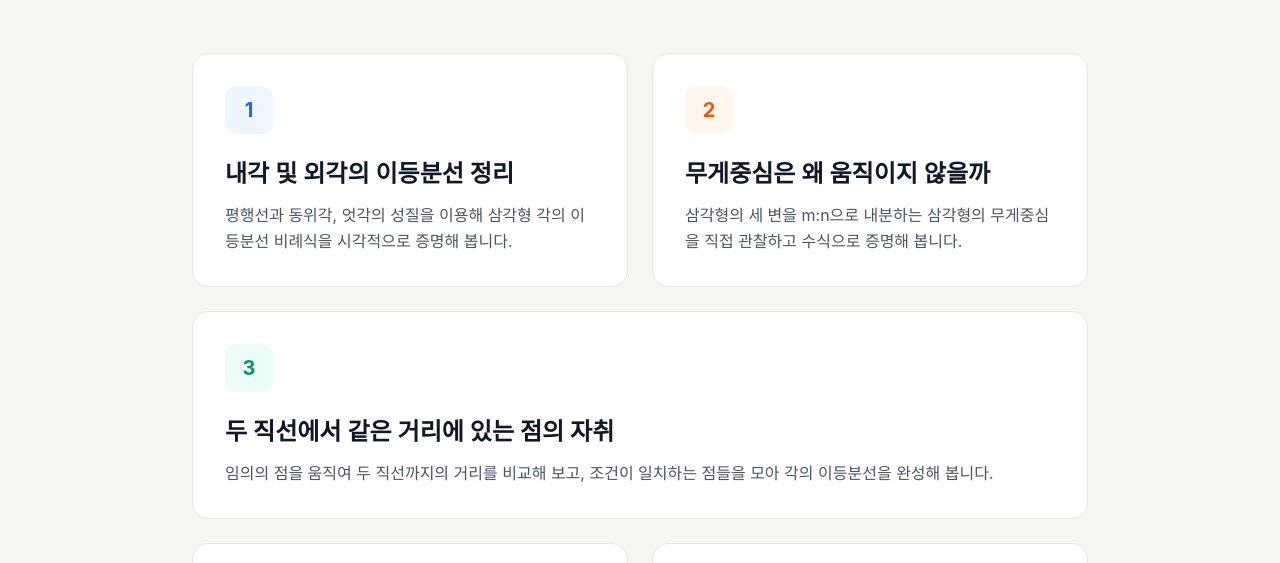
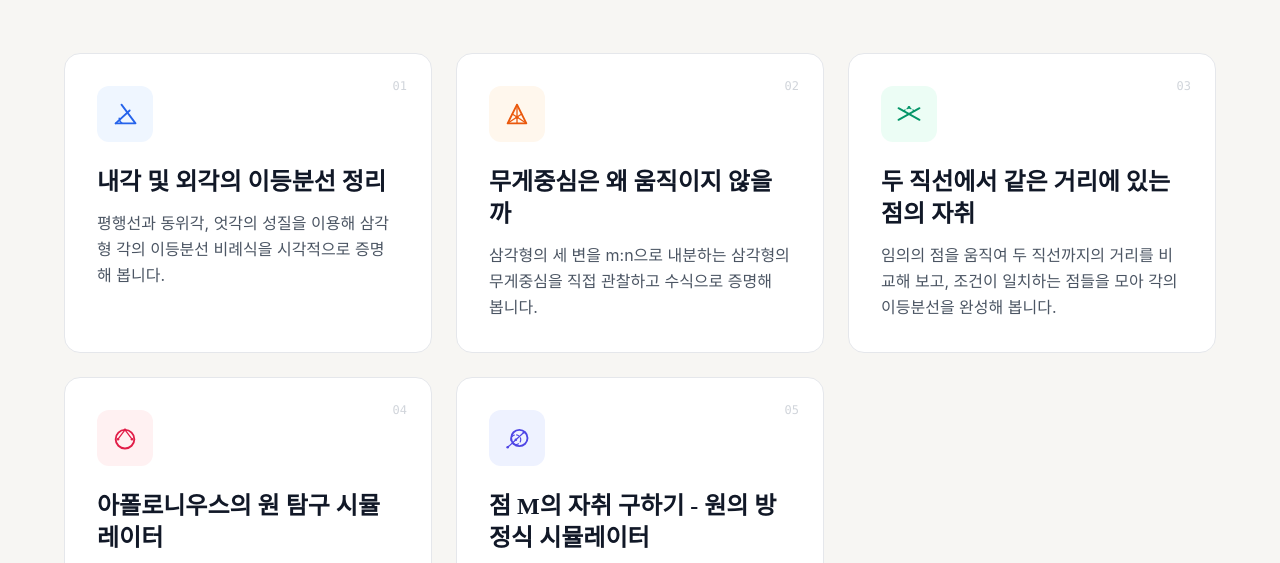
Before and after one commit to atom-02/math01, a plain HTML site: page index.html in a window 1280 px wide. Shown: the part 208-771 px from the top of the page. Drawn offline with nearby package versions, Linux system fonts and the light colour scheme; a web font is replaced by a local one.

Commit message:
index.html을 데스크톱 3열 / 모바일 1열 그리드로 변경
- lg 화면에서 3열, 모바일에서 1열로 전환되도록 그리드 수정
- 카드 상단 숫자 배지를 주제별 SVG 아이콘으로 교체 (기존 배지는 우측 상단 번호로 유지)
- 전체 폭을 max-w-6xl로 확장해 3열 레이아웃에 맞춤

Co-Authored-By: Claude Sonnet 5 <noreply@anthropic.com>
Claude-Session: https://claude.ai/code/session_018LNYsb8XMBCt6D2YsqWm4F

```diff
--- a/index.html
+++ b/index.html
@@ -15,46 +15,87 @@
     </style>
 </head>
 <body class="text-gray-800 p-6 sm:p-10">
-    <div class="max-w-4xl mx-auto">
+    <div class="max-w-6xl mx-auto">
         <header class="text-center mb-14 border-b border-gray-300 pb-10">
             <div class="text-sm tracking-widest text-gray-500 mb-3 uppercase font-mono">고등학교 1학년 수학</div>
             <h1 class="text-4xl sm:text-5xl font-bold text-gray-900 mb-4 title-font">인터랙티브 수학 학습터</h1>
             <p class="text-gray-600 text-lg">직접 만져보고 눈으로 확인하며 수학의 원리를 이해해 봅시다.</p>
         </header>
 
-        <div class="grid grid-cols-1 md:grid-cols-2 gap-6">
+        <div class="grid grid-cols-1 md:grid-cols-2 lg:grid-cols-3 gap-6">
 
             <!-- App 1: 각의 이등분선 -->
-            <a href="angle-bisector.html" class="block bg-white p-8 rounded-2xl border border-gray-200 transition-all duration-300 card-hover">
-                <div class="w-12 h-12 bg-blue-50 text-blue-600 rounded-xl flex items-center justify-center font-bold text-xl mb-6">1</div>
+            <a href="angle-bisector.html" class="group relative block bg-white p-8 rounded-2xl border border-gray-200 transition-all duration-300 card-hover">
+                <span class="absolute top-6 right-6 text-xs font-mono text-gray-300">01</span>
+                <div class="w-14 h-14 bg-blue-50 text-blue-600 rounded-xl flex items-center justify-center mb-6">
+                    <svg viewBox="0 0 24 24" fill="none" stroke="currentColor" stroke-width="1.6" stroke-linecap="round" stroke-linejoin="round" class="w-7 h-7">
+                        <path d="M4 20 L21 20 L9 4" />
+                        <path d="M4 20 L16 9" />
+                        <path d="M9.5 20 A6 6 0 0 1 7 15.5" stroke-width="1.2" />
+                    </svg>
+                </div>
                 <h2 class="text-2xl font-bold text-gray-900 mb-3 title-font">내각 및 외각의 이등분선 정리</h2>
                 <p class="text-gray-600 leading-relaxed">평행선과 동위각, 엇각의 성질을 이용해 삼각형 각의 이등분선 비례식을 시각적으로 증명해 봅니다.</p>
             </a>
 
             <!-- App 2: 무게중심 -->
-            <a href="centroid.html" class="block bg-white p-8 rounded-2xl border border-gray-200 transition-all duration-300 card-hover">
-                <div class="w-12 h-12 bg-orange-50 text-orange-600 rounded-xl flex items-center justify-center font-bold text-xl mb-6">2</div>
+            <a href="centroid.html" class="group relative block bg-white p-8 rounded-2xl border border-gray-200 transition-all duration-300 card-hover">
+                <span class="absolute top-6 right-6 text-xs font-mono text-gray-300">02</span>
+                <div class="w-14 h-14 bg-orange-50 text-orange-600 rounded-xl flex items-center justify-center mb-6">
+                    <svg viewBox="0 0 24 24" fill="none" stroke="currentColor" stroke-width="1.6" stroke-linecap="round" stroke-linejoin="round" class="w-7 h-7">
+                        <path d="M12 4 L4 20 L20 20 Z" />
+                        <path d="M12 4 L12 20 M4 20 L16 12 M20 20 L8 12" stroke-width="1.1" />
+                        <circle cx="12" cy="14.7" r="1.3" fill="currentColor" stroke="none" />
+                    </svg>
+                </div>
                 <h2 class="text-2xl font-bold text-gray-900 mb-3 title-font">무게중심은 왜 움직이지 않을까</h2>
                 <p class="text-gray-600 leading-relaxed">삼각형의 세 변을 m:n으로 내분하는 삼각형의 무게중심을 직접 관찰하고 수식으로 증명해 봅니다.</p>
             </a>
 
             <!-- App 3: 자취의 방정식 -->
-            <a href="locus-of-equidistant-point.html" class="block bg-white p-8 rounded-2xl border border-gray-200 transition-all duration-300 card-hover md:col-span-2">
-                <div class="w-12 h-12 bg-emerald-50 text-emerald-600 rounded-xl flex items-center justify-center font-bold text-xl mb-6">3</div>
+            <a href="locus-of-equidistant-point.html" class="group relative block bg-white p-8 rounded-2xl border border-gray-200 transition-all duration-300 card-hover">
+                <span class="absolute top-6 right-6 text-xs font-mono text-gray-300">03</span>
+                <div class="w-14 h-14 bg-emerald-50 text-emerald-600 rounded-xl flex items-center justify-center mb-6">
+                    <svg viewBox="0 0 24 24" fill="none" stroke="currentColor" stroke-width="1.6" stroke-linecap="round" stroke-linejoin="round" class="w-7 h-7">
+                        <path d="M3 7 L21 17" />
+                        <path d="M3 17 L21 7" />
+                        <circle cx="12" cy="6.4" r="1.2" fill="currentColor" stroke="none" />
+                        <path d="M12 6.4 L7.2 9.4 M12 6.4 L16.8 9.4" stroke-width="1.1" stroke-dasharray="2 2" />
+                    </svg>
+                </div>
                 <h2 class="text-2xl font-bold text-gray-900 mb-3 title-font">두 직선에서 같은 거리에 있는 점의 자취</h2>
                 <p class="text-gray-600 leading-relaxed">임의의 점을 움직여 두 직선까지의 거리를 비교해 보고, 조건이 일치하는 점들을 모아 각의 이등분선을 완성해 봅니다.</p>
             </a>
 
             <!-- App 4: 아폴로니우스의 원 -->
-            <a href="m54_10.html" class="block bg-white p-8 rounded-2xl border border-gray-200 transition-all duration-300 card-hover">
-                <div class="w-12 h-12 bg-rose-50 text-rose-600 rounded-xl flex items-center justify-center font-bold text-xl mb-6">4</div>
+            <a href="m54_10.html" class="group relative block bg-white p-8 rounded-2xl border border-gray-200 transition-all duration-300 card-hover">
+                <span class="absolute top-6 right-6 text-xs font-mono text-gray-300">04</span>
+                <div class="w-14 h-14 bg-rose-50 text-rose-600 rounded-xl flex items-center justify-center mb-6">
+                    <svg viewBox="0 0 24 24" fill="none" stroke="currentColor" stroke-width="1.6" stroke-linecap="round" stroke-linejoin="round" class="w-7 h-7">
+                        <circle cx="12" cy="13" r="8" />
+                        <path d="M12 5 L6 13 M12 5 L18 13" stroke-width="1.1" />
+                        <circle cx="12" cy="5" r="1.1" fill="currentColor" stroke="none" />
+                        <circle cx="6" cy="13" r="1.1" fill="currentColor" stroke="none" />
+                        <circle cx="18" cy="13" r="1.1" fill="currentColor" stroke="none" />
+                    </svg>
+                </div>
                 <h2 class="text-2xl font-bold text-gray-900 mb-3 title-font">아폴로니우스의 원 탐구 시뮬레이터</h2>
                 <p class="text-gray-600 leading-relaxed">두 점까지의 거리의 비가 m:n으로 일정한 점 P의 자취를 직접 움직여보며 아폴로니우스의 원과 그 둘레를 탐구해 봅니다.</p>
             </a>
 
             <!-- App 5: 선분 AP의 중점 M의 자취 -->
-            <a href="m54_15.html" class="block bg-white p-8 rounded-2xl border border-gray-200 transition-all duration-300 card-hover">
-                <div class="w-12 h-12 bg-indigo-50 text-indigo-600 rounded-xl flex items-center justify-center font-bold text-xl mb-6">5</div>
+            <a href="m54_15.html" class="group relative block bg-white p-8 rounded-2xl border border-gray-200 transition-all duration-300 card-hover">
+                <span class="absolute top-6 right-6 text-xs font-mono text-gray-300">05</span>
+                <div class="w-14 h-14 bg-indigo-50 text-indigo-600 rounded-xl flex items-center justify-center mb-6">
+                    <svg viewBox="0 0 24 24" fill="none" stroke="currentColor" stroke-width="1.6" stroke-linecap="round" stroke-linejoin="round" class="w-7 h-7">
+                        <circle cx="14" cy="12" r="7" />
+                        <path d="M4 20 L18 7" stroke-width="1.1" />
+                        <circle cx="4" cy="20" r="1.1" fill="currentColor" stroke="none" />
+                        <circle cx="18" cy="7" r="1.1" fill="currentColor" stroke="none" />
+                        <circle cx="11" cy="13.5" r="1.1" fill="currentColor" stroke="none" />
+                        <circle cx="11" cy="13.5" r="4.2" stroke-width="1" stroke-dasharray="2 2" />
+                    </svg>
+                </div>
                 <h2 class="text-2xl font-bold text-gray-900 mb-3 title-font">점 M의 자취 구하기 - 원의 방정식 시뮬레이터</h2>
                 <p class="text-gray-600 leading-relaxed">점 P가 원 위를 움직일 때 선분 AP의 중점 M의 좌표를 대입법으로 유도하고, 그 자취가 그리는 원의 방정식을 직접 확인해 봅니다.</p>
             </a>
```
